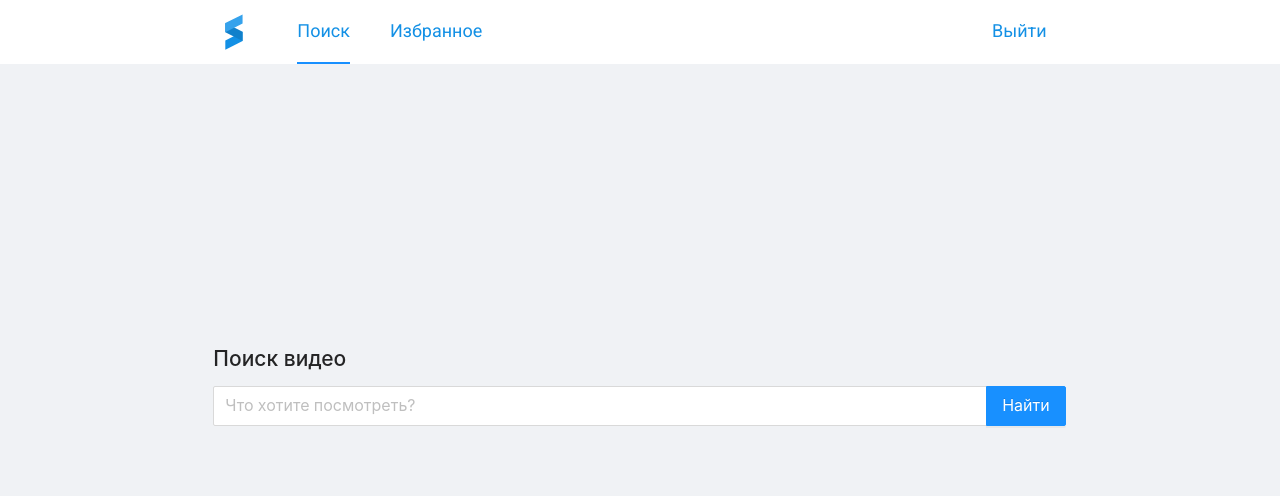
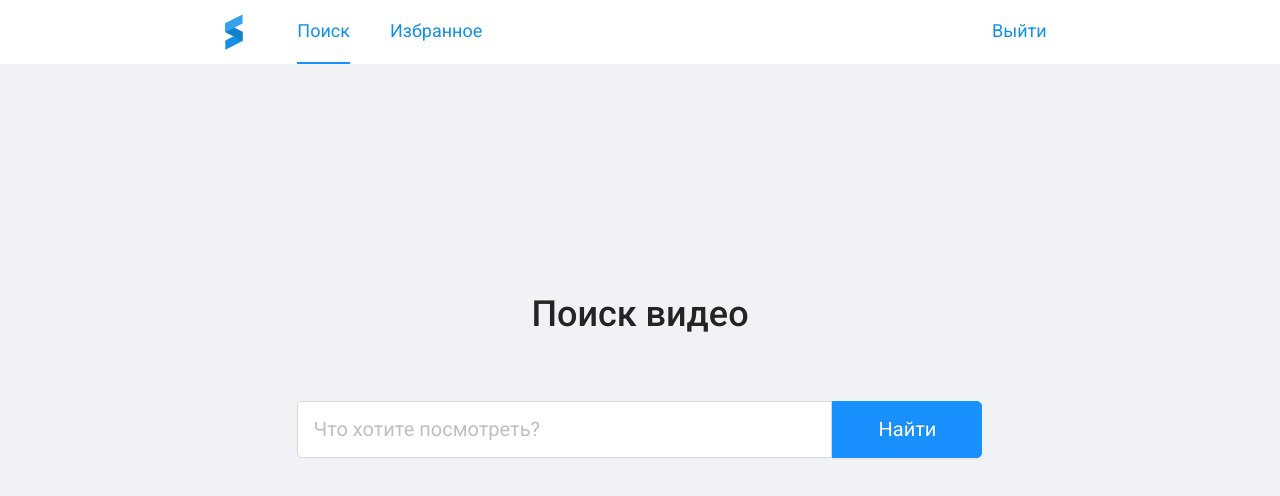
Before and after one commit to Serj-L/YouTube-search-app, a React (Create React App) app: page / in a window 1280 px wide. Shown: the top 496 px of the page. Built offline with nearby package versions, Linux system fonts and the light colour scheme; sample sign-in values are in the browser's storage.

Commit message:
working on styles

```diff
--- a/src/api/users.json
+++ b/src/api/users.json
@@ -1,17 +1,17 @@
 [
   {
-    "username": "admin",
-    "password": "admin",
+    "username": "user1",
+    "password": "user1",
     "userId": "user_1"
   },
   {
-    "username": "serj",
-    "password": "serj",
+    "username": "user2",
+    "password": "user2",
     "userId": "user_2"
   },
   {
-    "username": "nick",
-    "password": "nick",
+    "username": "user3",
+    "password": "user3",
     "userId": "user_3"
   }
 ]
--- a/src/components/Header/Header.tsx
+++ b/src/components/Header/Header.tsx
@@ -20,7 +20,6 @@ const Header: FC<HeaderProps> = () => {
   const history = useHistory();
 
   useEffect(() => {
-    console.log(history.location.pathname);
     reduxDispatch(setCurrentRoute(history.location.pathname));
   });
 
--- a/src/components/LoginForm/LoginForm.module.css
+++ b/src/components/LoginForm/LoginForm.module.css
@@ -40,13 +40,6 @@
   position: relative;
 }
 
-.iconWrapper {
-  position: absolute;
-  right: 3%;
-  top: 50%;
-  transform: translateY(-50%);
-}
-
 .icon svg {
   position: absolute;
   right: 3%;
--- a/src/components/SearchResults/SearchResults.tsx
+++ b/src/components/SearchResults/SearchResults.tsx
@@ -70,6 +70,7 @@ const SearchResults: FC<SearchResultsProps> = () => {
             <List.Item.Meta
               avatar={
                 <Image
+                  preview={false}
                   width={155}
                   height={85}
                   fallback='../../img/NoPreview.svg'
@@ -103,9 +104,10 @@ const SearchResults: FC<SearchResultsProps> = () => {
                     {item.channelTitle}
                   </Typography.Link>
                   <br />
-                  {Number(item.viewCount) / 1000 >= 1 ?
-                    `${numFormatter.format(Math.round(Number(item.viewCount) / 1000))} тыс. просмотров` :
-                    `${item.viewCount} просмотров`}
+                  {!item.viewCount ? 'Нет данных о количестве просмотров' :
+                    Number(item.viewCount) / 1000 >= 1 ?
+                      `${numFormatter.format(Math.round(Number(item.viewCount) / 1000))} тыс. просмотров` :
+                      `${item.viewCount} просмотров`}
                 </Typography.Text> }
             />
           </List.Item>
--- a/src/screens/FavoritesScreen/FavoritesScreen.tsx
+++ b/src/screens/FavoritesScreen/FavoritesScreen.tsx
@@ -104,7 +104,7 @@ const FavoritesScreen: FC<FavoritesScreenProps> = () => {
                   className={styles.itemTitle}
                   onClick={() => makeSearch(item.id)}
                 >
-                  {item.title}
+                  {item.query}
                 </Typography.Text>
               </List.Item>
             )}
--- a/src/screens/NotFoundScreen/NotFoundScreen.tsx
+++ b/src/screens/NotFoundScreen/NotFoundScreen.tsx
@@ -1,10 +1,17 @@
 import { FC } from 'react';
+import { Empty, Row, Col } from 'antd';
 
 const NotFoundScreen: FC = () => {
   return (
-    <div>
-      Not Found
-    </div>
+    <Row
+      justify="center"
+      align="middle"
+      style={{ minHeight: '80vh' }}
+    >
+      <Col flex='auto'>
+        <Empty description='Упс! Запрашиваемая Вами страница не найдена.'/>
+      </Col>
+    </Row>
   );
 };
 
--- /dev/null
+++ b/src/screens/SearchScreen/SearchScreen.module.css
@@ -0,0 +1,67 @@
+
+.searchTitle,
+.searchResultTitle {
+  font-family: 'Roboto', sans-serif;
+}
+
+.searchTitle {
+  font-size: 36px;
+  text-align: center;
+  padding-bottom: 40px;
+}
+
+.searchResultTitle {
+  font-size: 28px;
+  padding: 40px 0 12px;
+}
+
+.form {
+  display: flex;
+  justify-content: center;
+  align-items: center;
+  width: 100%;
+}
+
+.formItem {
+  margin: 0;
+}
+
+.input:hover,
+.input:focus{
+  background: rgba(197, 228, 249, 0.3);
+}
+
+.inputWrapper {
+  position: relative;
+}
+
+.icon svg {
+  position: absolute;
+  right: 3%;
+  top: 70%;
+  font-size: 24px;
+  cursor: pointer;
+  transform: scale(-1, 1) translateY(-50%);
+  z-index: 1;
+}
+
+.toolTipWrapper {
+  position: absolute;
+  width: 23px;
+  height: 28px;
+  right: 3%;
+  top: 17%;
+}
+
+.icon:hover ~ .input {
+  background: rgba(197, 228, 249, 0.3);
+  border-color: #40a9ff;
+}
+
+.loaderIndicator {
+  position: absolute;
+  font-size: 24px;
+  color: #ffffff;
+  top: 50%;
+  left: 4%;
+}
--- a/src/screens/SearchScreen/SearchScreen.tsx
+++ b/src/screens/SearchScreen/SearchScreen.tsx
@@ -1,8 +1,8 @@
 import { FC, useEffect, useState } from 'react';
 import { useDispatch, useSelector } from 'react-redux';
-import { NavLink } from 'react-router-dom';
-import { Input, Row, Col, Modal, Tooltip, Typography } from 'antd';
-import { HeartOutlined, HeartFilled } from '@ant-design/icons';
+import { NavLink, useHistory } from 'react-router-dom';
+import { Input, Form, Button, Row, Col, Modal, Tooltip, Typography, notification, Spin } from 'antd';
+import { HeartOutlined, HeartFilled, LoadingOutlined } from '@ant-design/icons';
 import { v4 as uuidV4 } from 'uuid';
 
 import { RootState } from '../../store';
@@ -14,16 +14,43 @@ import { IFavoritesInput } from '../../api/types';
 
 import { SearchResults, FavoritesForm } from '../../components/index';
 
-const { Search } = Input;
+import styles from './SearchScreen.module.css';
 
 interface SearchScreenProps {}
+
+const isInFavorites = (searchQuery: string, favorites: IFavoritesInput[] ): boolean => {
+  return favorites.filter(el => el.query === searchQuery).length ? true : false;
+};
+
+const openNotificationWithIcon = (type: 'success' | 'info' | 'warning' | 'error',
+  message: string,
+  description: string,
+  placement: 'topLeft' | 'topRight' | 'bottomLeft' | 'bottomRight') => {
+  notification[type]({
+    message,
+    description,
+    placement,
+  });
+};
 
 const SearchScreen: FC<SearchScreenProps> = () => {
   const reduxDispatch = useDispatch();
   const search = useSelector((state: RootState) => state.youtubeSearch);
   const { userId } = useSelector((state: RootState) => state.user);
+  const { favorites } = useSelector((state: RootState) => state.favorites);
+  const history = useHistory();
   const [isModalVisible, setIsModalVisible] = useState(false);
   const [searchQuery, setSearchQuery] = useState('');
+
+  useEffect (() => {
+    reduxDispatch(setIsQueryInFavorites({ value: isInFavorites(search.query, favorites) }));
+  // eslint-disable-next-line react-hooks/exhaustive-deps
+  },[]);
+
+  useEffect (() => {
+    if (!search.errorMessage) return;
+    openNotificationWithIcon('error', 'Ошибка загрузки данных', search.errorMessage, 'topLeft');
+  }, [search.errorMessage]);
 
   useEffect (() => {
     setSearchQuery(search.query);
@@ -39,7 +66,7 @@ const SearchScreen: FC<SearchScreenProps> = () => {
 
     reduxDispatch(setQuery({ query: searchQuery }));
     reduxDispatch(searchVideos({ q: searchQuery }));
-    reduxDispatch(setIsQueryInFavorites({ value: false }));
+    reduxDispatch(setIsQueryInFavorites({ value: isInFavorites(searchQuery, favorites) }));
   };
 
   const saveToFavorites = (values: IFavoritesInput) => {
@@ -48,8 +75,39 @@ const SearchScreen: FC<SearchScreenProps> = () => {
     reduxDispatch(setIsQueryInFavorites({ value: true }));
   };
 
-  const suffix = (
+  return (
+    <>
+      <Row
+        justify="center"
+        align="middle"
+        style={{ minHeight: '80vh' }}
+      >
+        <Col
+          xs={{ span: 23 }}
+          sm={{ span: 22 }}
+          md={{ span: 18 }}
+          lg={{ span: 16 }}
+        >
+          {
+            search.queryStatus !== 'fulfilled' ?
+              <h1 className={styles.searchTitle}>Поиск видео</h1> :
+              <h2 className={styles.searchResultTitle}>Поиск видео</h2>
+          }
+          <Form
+            layout="vertical"
+            className={styles.form}
+            onFinish={makeSearch}
+          >
+            <Form.Item
+              className={styles.formItem}
+              style={{
+                flex: 1,
+                maxWidth: search.queryStatus !== 'fulfilled' ? 535 : 'unset',
+              }}
+            >
+              <div className={styles.inputWrapper}>
                 <Tooltip
+                  className={styles.toolTipWrapper}
                   placement='bottom'
                   color='#ffffff'
                   title={
@@ -76,56 +134,81 @@ const SearchScreen: FC<SearchScreenProps> = () => {
                 >
                   {search.isQueryInFavorites ?
                     <HeartFilled
+                      className={styles.icon}
                       style={{
-            fontSize: 16,
-            color: '#1890ff',
-            cursor: 'pointer',
+                        color: '#1890FF',
                         visibility: search.videos.length ? 'visible' : 'hidden',
                       }}
-          onClick={() => setIsModalVisible(true)}
+                      onClick={() => {
+                        history.push('/favorites');
+                        reduxDispatch(setCurrentRoute('/favorites'));
+                      }}
                     /> :
                     <HeartOutlined
+                      className={styles.icon}
                       style={{
-            fontSize: 16,
-            color: '#1890ff',
-            cursor: 'pointer',
+                        color: '#1890FF',
                         visibility: search.videos.length ? 'visible' : 'hidden',
                       }}
                       onClick={() => setIsModalVisible(true)}
                     />
                   }
                 </Tooltip>
-  );
-
-  return (
-    <>
-      <Row
-        justify="center"
-        align="middle"
-        style={{ minHeight: '80vh' }}
-      >
-        <Col
-          xs={{ span: 23 }}
-          sm={{ span: 22 }}
-          md={{ span: 18 }}
-          lg={{ span: 16 }}
-        >
-          <h1>Поиск видео</h1>
-          <Search
+                <Input
+                  className={styles.input}
+                  style={{
+                    fontFamily: 'Roboto, sans-serif',
+                    fontSize: 20,
+                    width: '100%',
+                    borderRadius: '5px 0px 0px 5px',
+                    padding: '12px 15px',
+                  }}
                   placeholder="Что хотите посмотреть?"
-            enterButton="Найти"
-            size="large"
-            loading={search.isLoading}
-            suffix={suffix}
                   defaultValue={search.query}
                   value={searchQuery}
-            onChange={(e) => setSearchQuery(e.target.value)}
-            onSearch={makeSearch}
+                  onChange={(e) => {
+                    setSearchQuery(e.target.value);
+                    reduxDispatch(setIsQueryInFavorites({ value: isInFavorites(e.target.value, favorites) }));
+                  }}
                 />
+              </div>
+            </Form.Item>
+            <Form.Item className={styles.formItem}>
+              <Button
+                type='primary'
+                htmlType="submit"
+                style={{
+                  fontFamily: 'Roboto, sans-serif',
+                  fontSize: 20,
+                  lineHeight: '100%',
+                  width: 150,
+                  height: 57,
+                  borderRadius: '0px 5px 5px 0px',
+                }}
+              >
+                <Spin
+                  spinning={search.isLoading}
+                  indicator={
+                    <LoadingOutlined
+                      style={{
+                        position: 'absolute',
+                        fontSize: 24,
+                        color: '#ffffff',
+                        top: '30%',
+                        left: '5%',
+                      }}
+                    />
+                  }
+                />
+                Найти
+              </Button>
+            </Form.Item>
+          </Form>
 
           <SearchResults />
         </Col>
       </Row>
+
       <Modal
         title={null}
         visible={isModalVisible}
```
Also changed, not shown: src/store/youtubeSearchSlice.ts (+14 -8 lines), 1 other file (tests, documents, lock files or other folders). Lines whose indentation alone changed are shown as unchanged.
